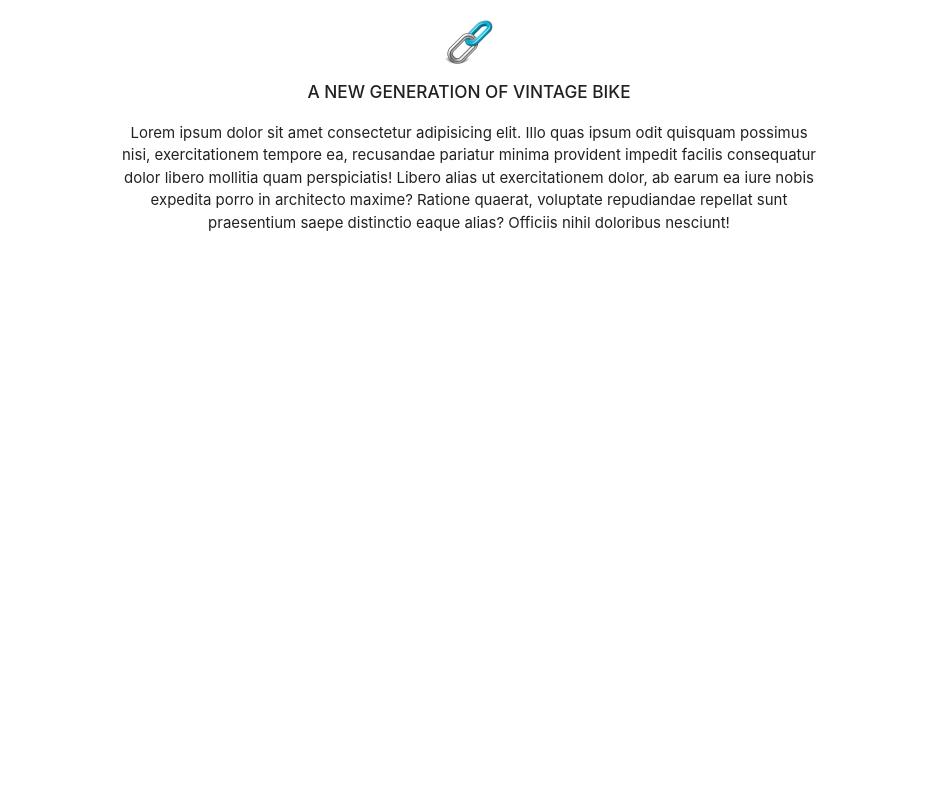
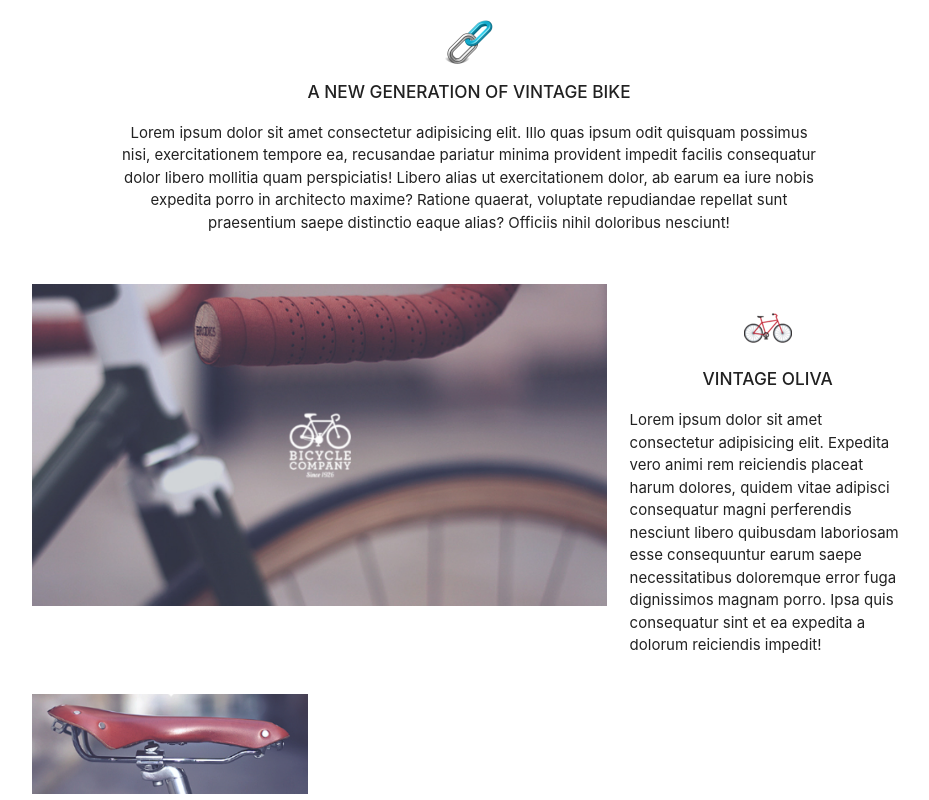
Before and after one commit to viktor23112004/dz_21, a plain HTML site: page index.html in a window 1280 px wide. Shown: the part 529-1329 px from the top of the page, without its empty margins (171-1100 px from the left). Before the commit the page ends 813 px from the top, so only its background shows below. Drawn offline with Linux system fonts and the light colour scheme.

Commit message:
Vintage oliva

```diff
--- a/css/style.css
+++ b/css/style.css
@@ -6,7 +6,7 @@
 header ul {
     display: flex;
     justify-content: center;
-    background-color: #F4F5FA;
+    /* background-color: #F4F5FA;  */
     padding: 20px 0;
 }
 
--- a/index.html
+++ b/index.html
@@ -47,6 +47,40 @@
     </div>
   </div>
 
+  <!-- <div class="container">
+    <div class="row">
+      <div class="col s12 m6 l8">
+        <img class="responsive-img" src="./images/bicycle2.jpg" alt="#">
+      </div>
+
+      <div class="col s12 m6 l4 center">
+        <img class="responsive-img" src="./images/bicycle3.png" style="margin-top: 20px;" alt="#">
+        <h6 style="font-weight: 500; margin-bottom: 20px;">VINTAGE OLIVA</h6>
+        <p style="text-align: start;">Lorem ipsum dolor sit amet consectetur adipisicing elit. Repellat, exercitationem. Expedita vero animi rem reiciendis placeat harum dolores, quidem vitae adipisci consequatur magni perferendis nesciunt libero quibusdam laboriosam esse consequuntur earum saepe necessitatibus doloremque error fuga dignissimos magnam porro. Ipsa quis consequatur sint et ea expedita a dolorum reiciendis impedit!</p>
+        <img class="responsive-img" src="./images/bicycle4.jpg" style="margin-top: 37px;" alt="#">
+      </div>
+    </div>
+  </div> -->
+
+  <div class="container">
+    <div class="row">
+      <div class="col s12 m6 l8">
+        <img class="responsive-img" src="./images/bicycle2.jpg" alt="#">
+      </div>
+
+      <div class="col s12 m6 l4 center">
+        <img class="responsive-img" src="./images/bicycle3.png" style="margin-top: 20px;" alt="#">
+        <h6 style="font-weight: 500; margin-bottom: 20px;">VINTAGE OLIVA</h6>
+        <p style="text-align: start;">Lorem ipsum dolor sit amet consectetur adipisicing elit. Expedita vero animi rem reiciendis placeat harum dolores, quidem vitae adipisci consequatur magni perferendis nesciunt libero quibusdam laboriosam esse consequuntur earum saepe necessitatibus doloremque error fuga dignissimos magnam porro. Ipsa quis consequatur sint et ea expedita a dolorum reiciendis impedit!</p>
+      </div>
+
+      <div class="col s12 m6 l4">
+        <img class="responsive-img" src="./images/bicycle4.jpg" style="margin-top: 37px;" alt="#">
+      </div>
+
+    </div>
+  </div>
+
 
 
 
```
Also changed, not shown: images/bicycle2.jpg (added), images/bicycle21.jpg (added), images/bicycle3.png (added), images/bicycle4.jpg (added).
